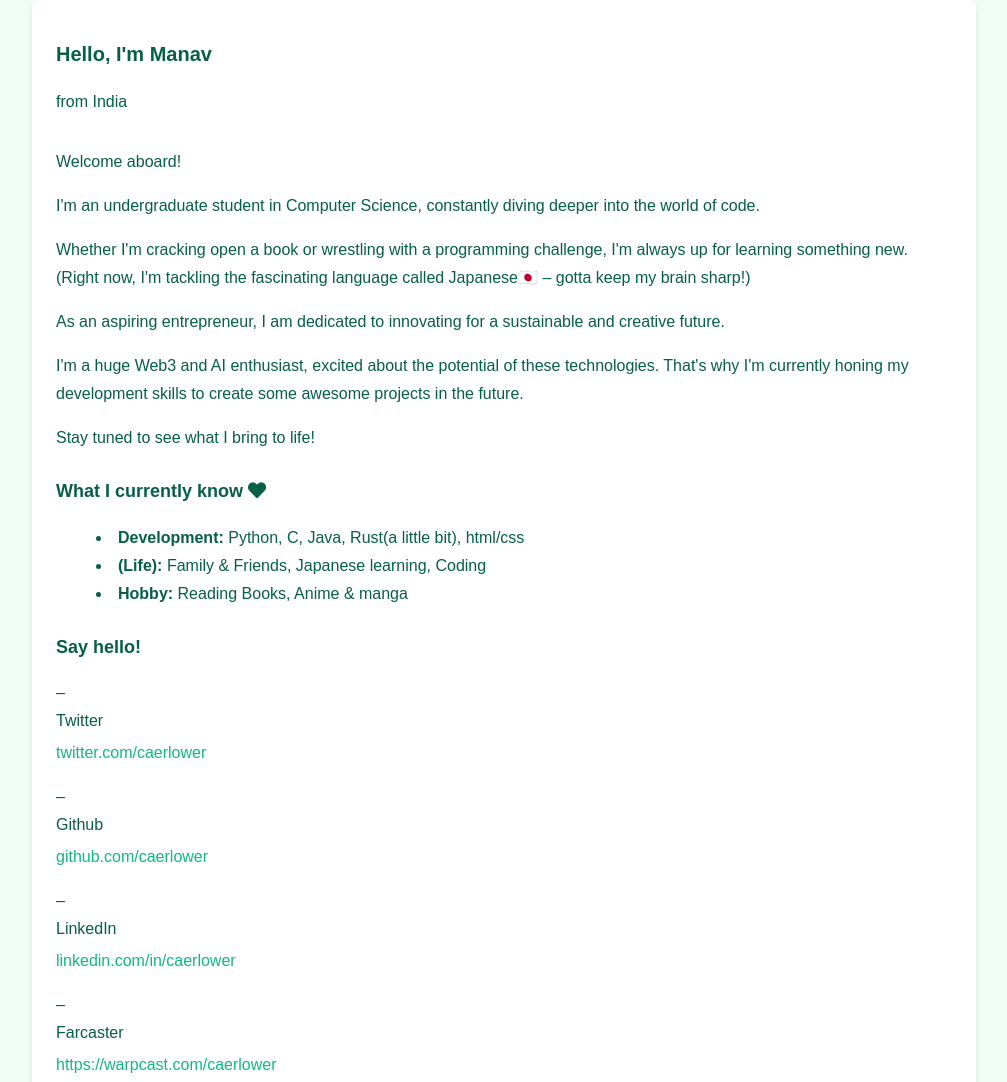
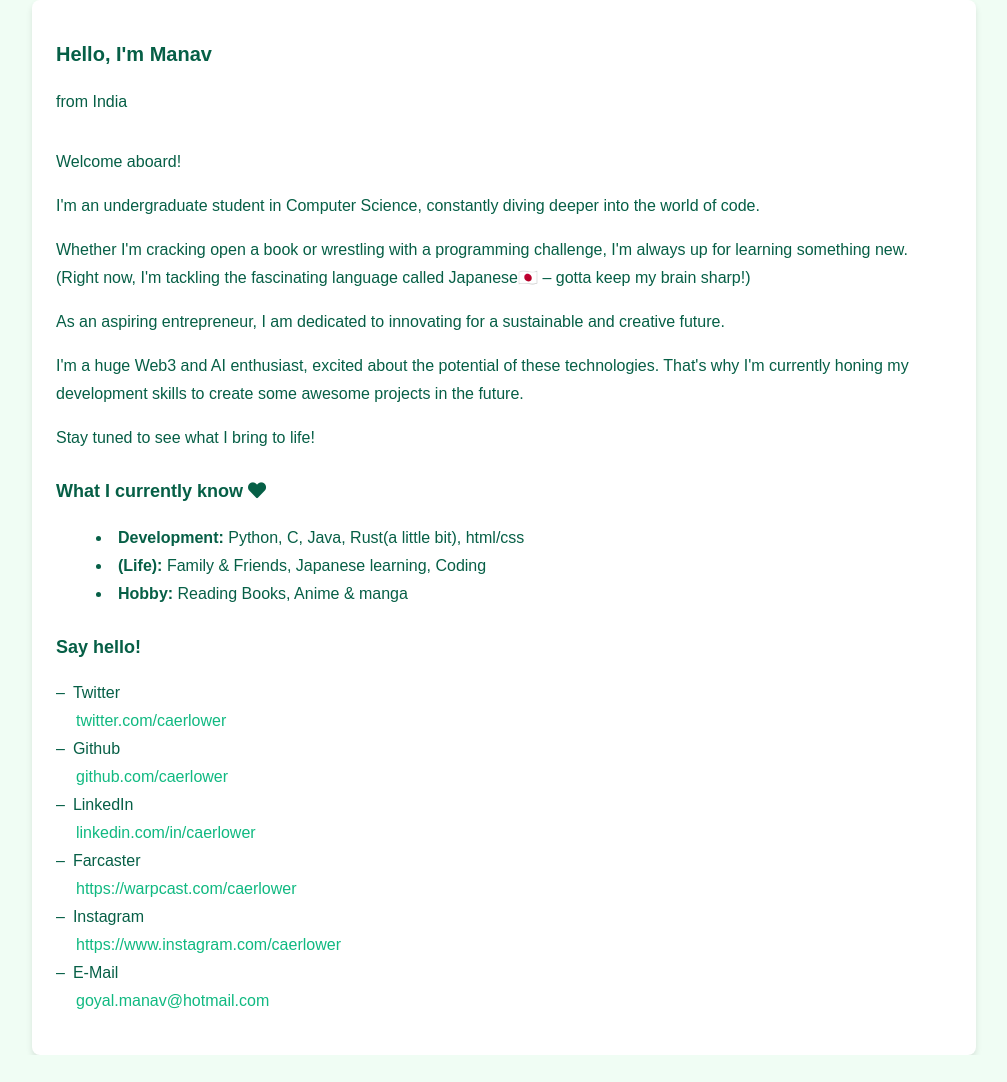
Before and after one commit to Caerlower/caerlower.github.io, a plain HTML site: page index.html in a window 1280 px wide. Shown: the top 1082 px of the page, without its empty margins (136-1143 px from the left). After the commit the page ends 1055 px from the top, so only its background shows below. Drawn offline with Linux system fonts and the light colour scheme.

Commit message:
file update

```diff
--- a/index.html
+++ b/index.html
@@ -50,9 +50,6 @@
         .text-lg {
             font-size: 1.125rem;
         }
-        .list-disc {
-            list-style-type: disc;
-        }
         .list-inside {
             list-style-position: inside;
         }
@@ -102,21 +99,19 @@
             text-decoration: underline;
         }
         .link-item {
-            display: flex;
-            flex-direction: column;
-            align-items: flex-start;
+            display:inline;
         }
         .link-item::before {
             content: '–';
-            display: Inline-bottom;
+            display: inline;
             margin-right: 0.5rem;
         }
         .link-item span {
             margin-bottom: 0.25rem; /* margin for the span */
         }
-        .mt-2 {
-            margin-top: 0rem;
-
+        .redirect{
+            display:block;
+            padding-left:20px;
         }
     </style>
 </head>
@@ -145,7 +140,7 @@
             Stay tuned to see what I bring to life!
         <div class="mt-6">
             <h2 class="text-lg">What I currently know <i class="fas fa-heart"></i></h2>
-            <ul class="list-disc list-inside">
+            <ul class="list-inside">
                 <li class="mt-2"><strong>Development:</strong> Python, C, Java, Rust(a little bit), html/css</li>
                 <li class="mt-2"><strong>(Life):</strong> Family & Friends, Japanese learning, Coding</li>
               <li class="mt-2"><strong>Hobby:</strong> Reading Books, Anime & manga</li>
@@ -153,13 +148,13 @@
         </div>
         <div class="mt-6 link-section">
             <h2 class="text-lg">Say hello!</h2>
-            <ul class="list-disc list-inside">
-                <li class="link-item"><span>Twitter</span><a href="https://twitter.com/caerlower">twitter.com/caerlower</a></li>
-                <li class="link-item"><span>Github</span><a href="https://github.com/caerlower">github.com/caerlower</a></li>
-                <li class="link-item"><span>LinkedIn</span><a href="https://linkedin.com/in/caerlower">linkedin.com/in/caerlower</a></li>
-                <li class="link-item"><span>Farcaster</span><a href="https://warpcast.com/caerlower">https://warpcast.com/caerlower</a></li>
-              <li class="link-item"><span>Instagram</span><a href="https://www.instagram.com/caerlower">https://www.instagram.com/caerlower</a></li>
-                <li class="link-item"><span>E-Mail</span><a href="mailto:goyal.manav@hotmail.com">goyal.manav@hotmail.com</a></li>
+            <ul class="list-inside">
+                <li class="link-item"><span>Twitter</span><a class="redirect" href="https://twitter.com/caerlower">twitter.com/caerlower</a></li>
+                <li class="link-item"><span>Github</span><a class="redirect" href="https://github.com/caerlower">github.com/caerlower</a></li>
+                <li class="link-item"><span>LinkedIn</span><a class="redirect" href="https://linkedin.com/in/caerlower">linkedin.com/in/caerlower</a></li>
+                <li class="link-item"><span>Farcaster</span><a class="redirect" href="https://warpcast.com/caerlower">https://warpcast.com/caerlower</a></li>
+              <li class="link-item"><span>Instagram</span><a class="redirect" href="https://www.instagram.com/caerlower">https://www.instagram.com/caerlower</a></li>
+                <li class="link-item"><span>E-Mail</span><a class="redirect" href="mailto:goyal.manav@hotmail.com">goyal.manav@hotmail.com</a></li>
             </ul>
         </div>
     </div>
```
